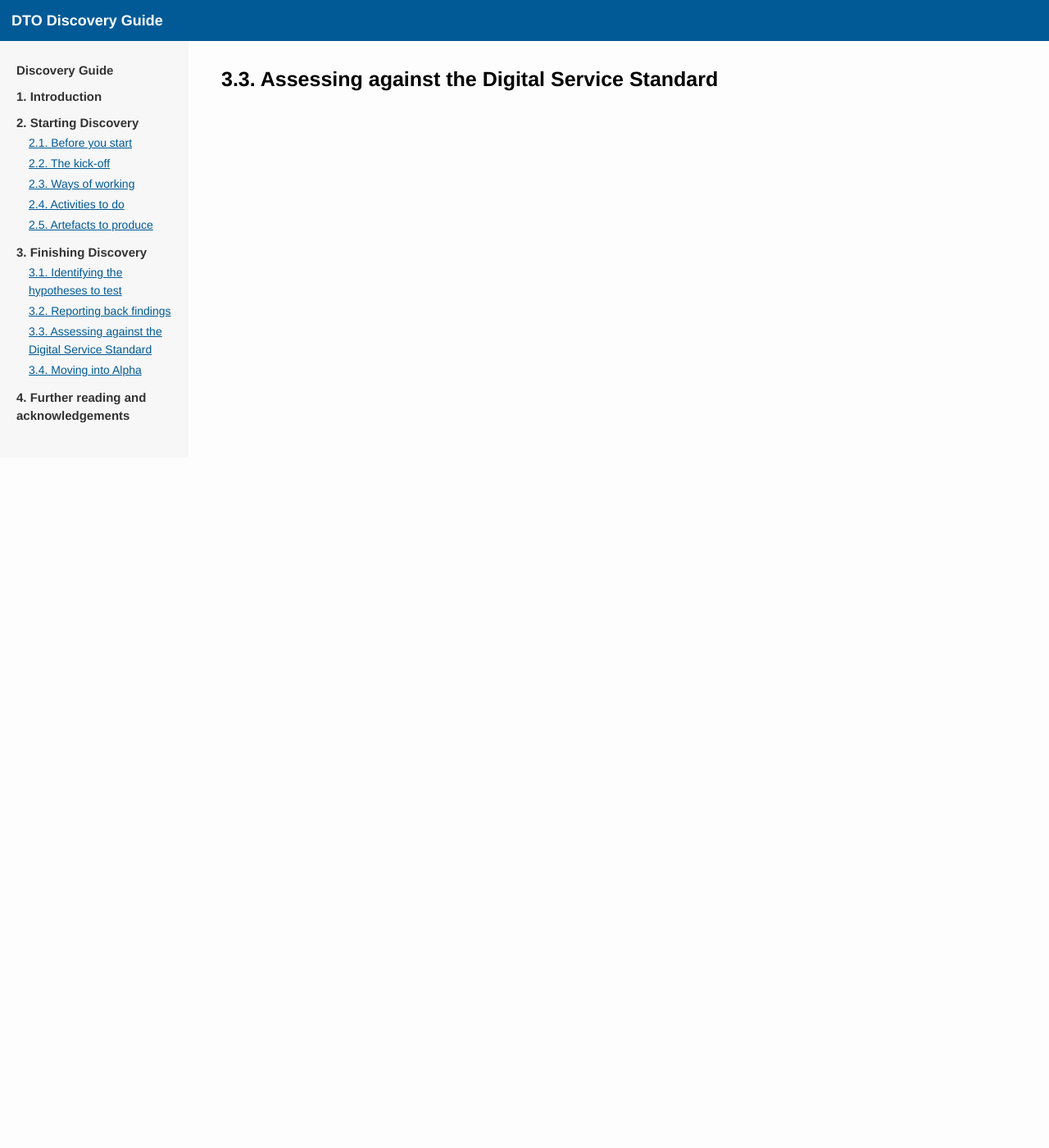
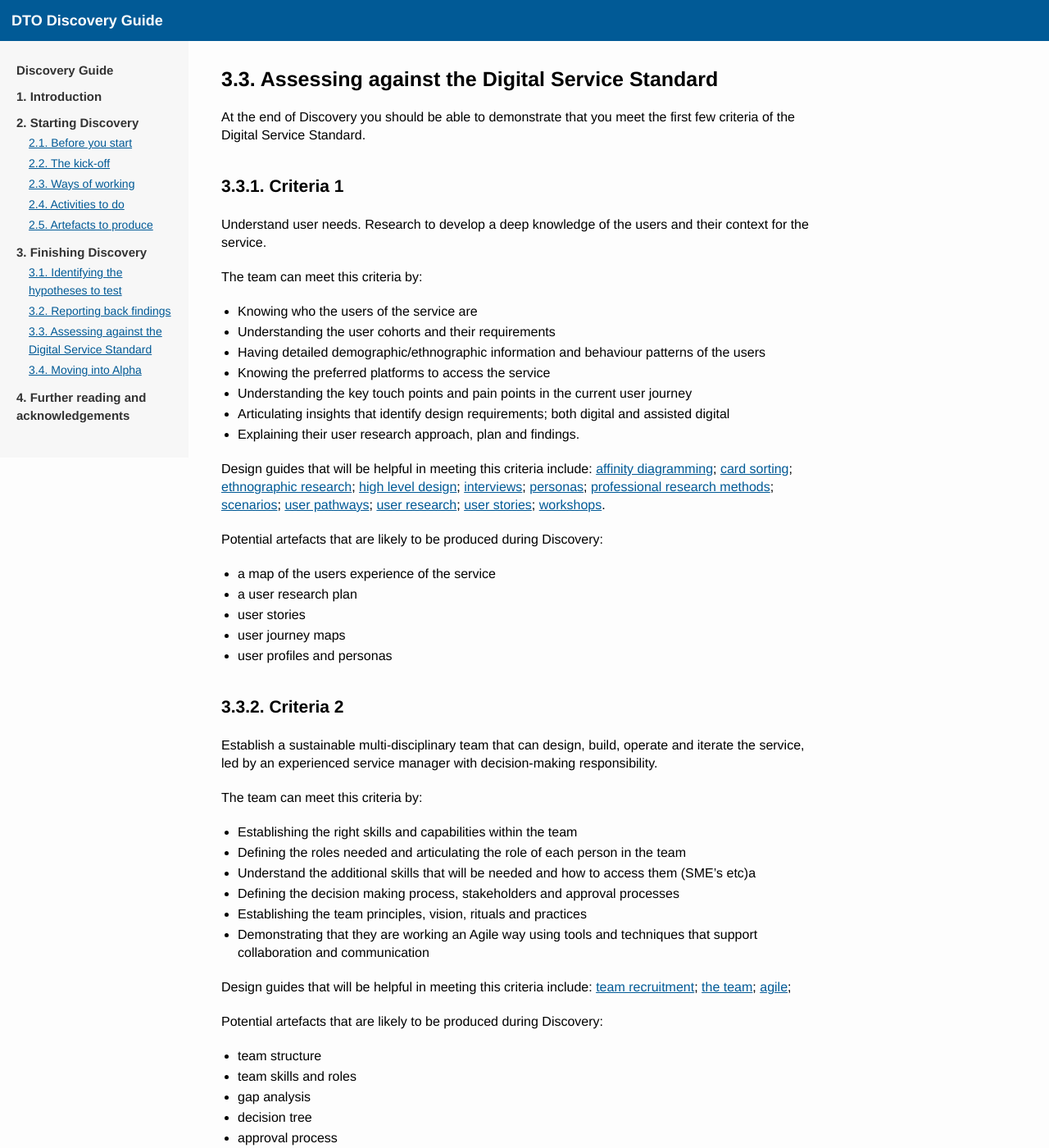
Before and after one commit to AusDTO/discovery-guide, a Jekyll site: the page built from 3-finishing-discovery/3-3-digital-service-standard.md, in a window 1280 px wide and 1400 px high. Shown: the whole window at 82% size. Built offline with Jekyll 4.4.1, drawn with Linux system fonts in a browser that asks for light colours; some of the changed text lies outside the part shown.

Commit message:
Hypotheses and Service Standard pages

```diff
--- a/3-finishing-discovery/3-3-digital-service-standard.md
+++ b/3-finishing-discovery/3-3-digital-service-standard.md
@@ -2,3 +2,63 @@
 layout: main
 title: '3.3. Assessing against the Digital Service Standard'
 ---
+
+At the end of Discovery you should be able to demonstrate that you meet the first few criteria of the Digital Service Standard.
+
+## 3.3.1. Criteria 1
+
+Understand user needs. Research to develop a deep knowledge of the users and their context for the service.
+
+The team can meet this criteria by:
+
+- Knowing who the users of the service are
+- Understanding the user cohorts and their requirements
+- Having detailed demographic/ethnographic information and behaviour patterns of the users
+- Knowing the preferred platforms to access the service
+- Understanding the key touch points and pain points in the current user journey
+- Articulating insights that identify design requirements; both digital and assisted digital
+- Explaining their user research approach, plan and findings.
+
+Design guides that will be helpful in meeting this criteria include: [affinity diagramming](https://www.dto.gov.au/design-guides/subguides/affinity-diagramming); [card sorting](https://www.dto.gov.au/design-guides/subguides/card-sorting); [ethnographic research](https://www.dto.gov.au/design-guides/subguides/ethnographic-research); [high level design](https://www.dto.gov.au/design-guides/subguides/high-level-design); [interviews](https://www.dto.gov.au/design-guides/subguides/interviews); [personas](https://www.dto.gov.au/design-guides/subguides/personas); [professional research methods](https://www.dto.gov.au/design-guides/subguides/professional-research-methods); [scenarios](https://www.dto.gov.au/design-guides/subguides/scenarios); [user pathways](https://www.dto.gov.au/design-guides/subguides/user-pathways); [user research](https://www.dto.gov.au/design-guides/guide/user-research); [user stories](https://www.dto.gov.au/design-guides/subguides/user-stories); [workshops](https://www.dto.gov.au/design-guides/subguides/workshops).
+
+Potential artefacts that are likely to be produced during Discovery:
+
+- a map of the users experience of the service
+- a user research plan
+- user stories
+- user journey maps
+- user profiles and personas
+
+## 3.3.2. Criteria 2
+
+Establish a sustainable multi-disciplinary team that can design, build, operate and iterate the service, led by an experienced service manager with decision-making responsibility.
+
+The team can meet this criteria by:
+
+- Establishing the right skills and capabilities within the team
+- Defining the roles needed and articulating the role of each person in the team
+- Understand the additional skills that will be needed and how to access them (SME’s etc)a
+- Defining the decision making process, stakeholders and approval processes
+- Establishing the team principles, vision, rituals and practices
+- Demonstrating that they are working an Agile way using tools and techniques that support collaboration and communication
+
+Design guides that will be helpful in meeting this criteria include: [team recruitment](https://www.dto.gov.au/design-guides/subguides/team-recruitment); [the team](https://www.dto.gov.au/design-guides/guide/team); [agile](https://www.dto.gov.au/design-guides/guide/agile);
+
+Potential artefacts that are likely to be produced during Discovery:
+
+- team structure
+- team skills and roles
+- gap analysis
+- decision tree
+- approval process
+
+## 3.3.3. Tracking progress against the Standard
+
+The first formal assessment occurs after the Alpha stage and covers the first few criteria of the Standard.
+
+Maintaining a Digital Service Standard Kanban board helps the team to keep track of how they are meeting the Standard. Using red, amber or green post-it notes increases visibility of the status of each criteria. Including a snapshot of the board in weekly showcases is a good way to keep your stakeholders informed of progress, and helps the team to identify any blockers.
+
+Capturing evidence as you go along will help you to know when you’re ready for the assessment, and make it easier to prepare.
+
+<img src="{{ site.baseurl }}/images/3/service-standard-wall.jpg" class="full-width">
+<span class="caption">A Kanban wall for the Digital Service Standard in practice</span>
```
Also changed, not shown: 3-finishing-discovery/3-1-identifying-hypotheses.md (+6 -0 lines), images/3/service-standard-wall.jpg (added).
